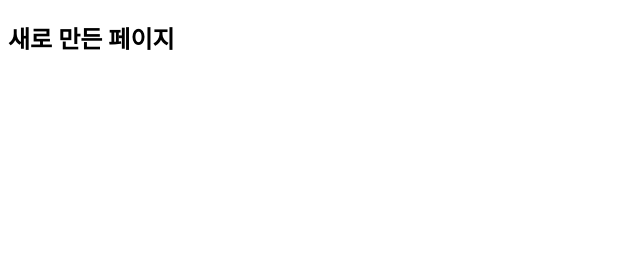
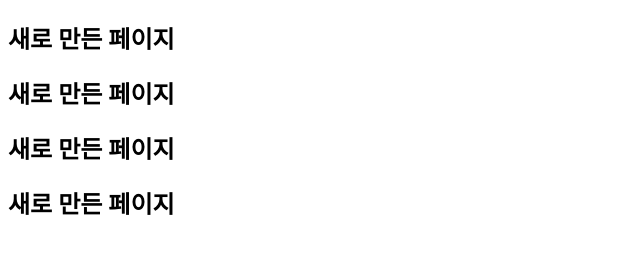
Before and after one commit to magicoh-john/node_server, a website: page public/new.html in a window 1280 px wide. Shown: the whole page, without its empty margins (0-640 px from the left). Drawn offline with Linux system fonts and the light colour scheme.

Commit message:
new.html에 행 복사

```diff
--- a/public/new.html
+++ b/public/new.html
@@ -7,5 +7,8 @@
 </head>
 <body>
     <h2> 새로 만든 페이지 </h2>
+    <h2> 새로 만든 페이지 </h2>
+    <h2> 새로 만든 페이지 </h2>
+    <h2> 새로 만든 페이지 </h2>
 </body>
 </html>
```
